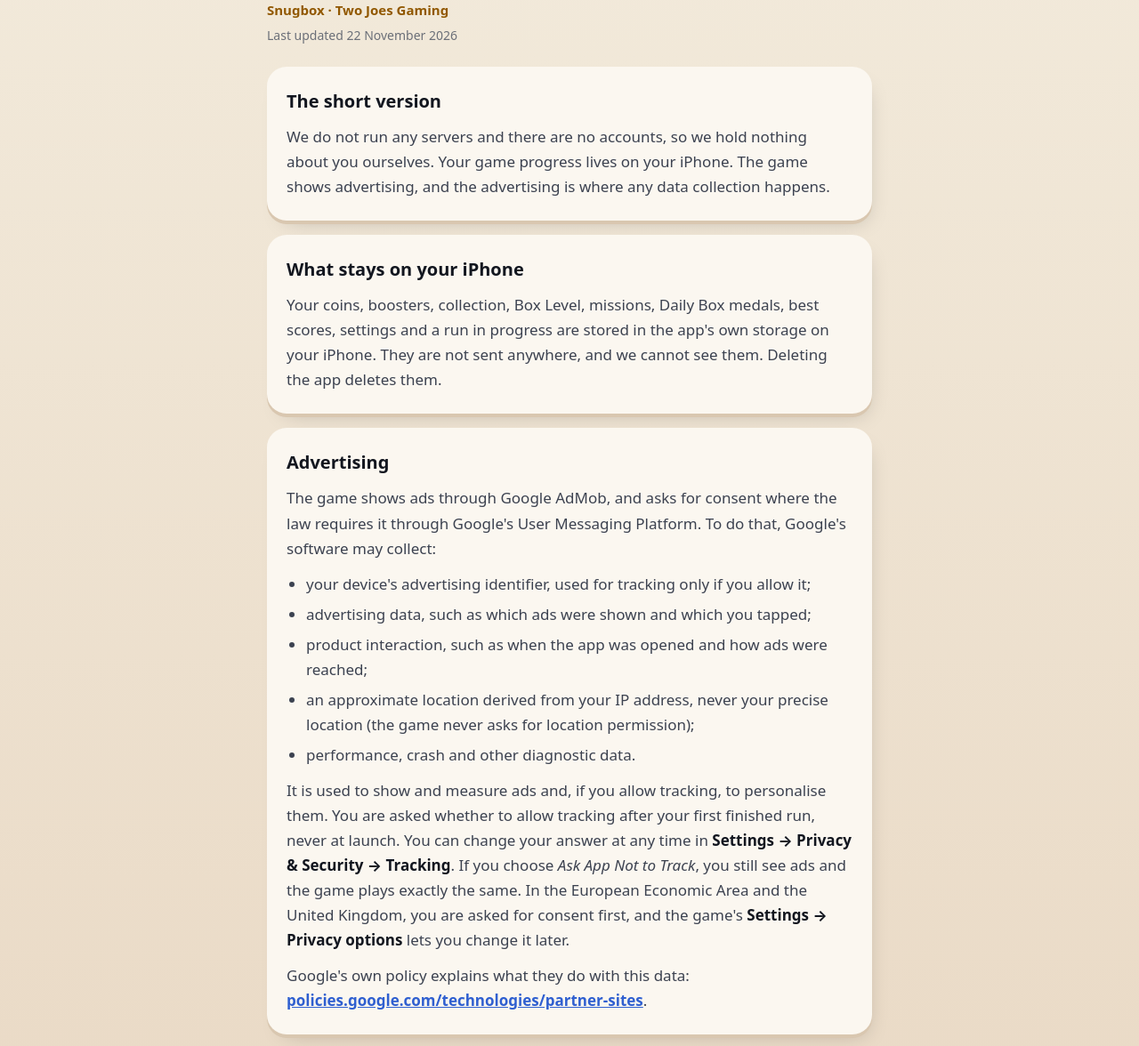
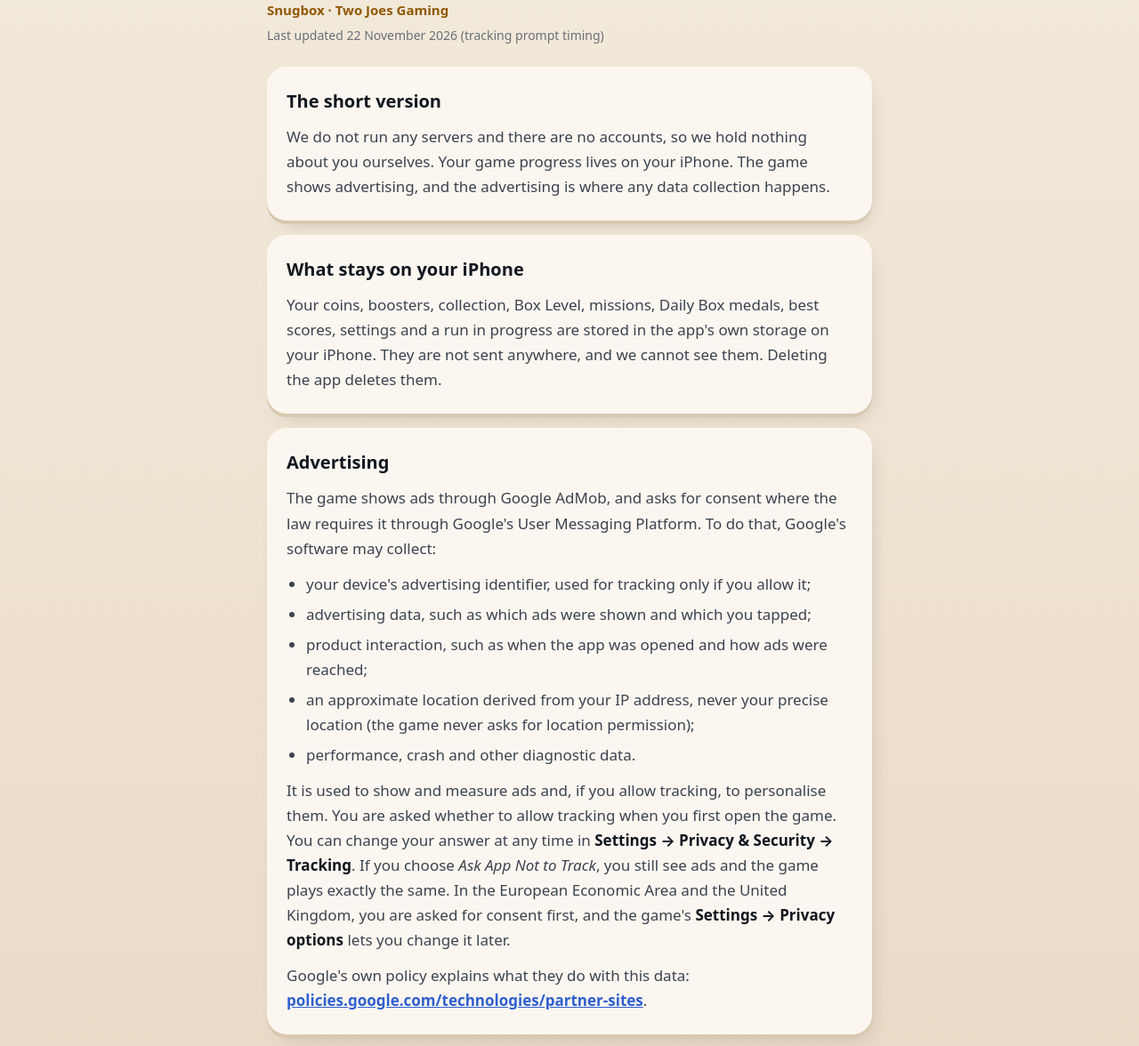
Before and after one commit to twojoesgaming-lab/snugbox-support, a plain HTML site: page privacy/index.html in a window 1280 px wide. Shown: the part 109-1285 px from the top of the page at 89% size. Drawn offline with Linux system fonts and the light colour scheme.

Commit message:
Tracking prompt now appears when the game first opens
Co-Authored-By: Claude Opus 5.5 <noreply@anthropic.com>

```diff
--- a/privacy/index.html
+++ b/privacy/index.html
@@ -38,7 +38,7 @@
   <header>
     <h1>Privacy Policy</h1>
     <div class="tag">Snugbox &middot; Two Joes Gaming</div>
-    <div class="updated">Last updated 22 November 2026</div>
+    <div class="updated">Last updated 22 November 2026 (tracking prompt timing)</div>
   </header>
 
   <div class="card">
@@ -67,7 +67,7 @@
       <li>performance, crash and other diagnostic data.</li>
     </ul>
     <p>It is used to show and measure ads and, if you allow tracking, to personalise them.
-      You are asked whether to allow tracking after your first finished run, never at launch.
+      You are asked whether to allow tracking when you first open the game.
       You can change your answer at any time in <b>Settings &rarr; Privacy &amp; Security &rarr;
       Tracking</b>. If you choose <i>Ask App Not to Track</i>, you still see ads and the game plays
       exactly the same. In the European Economic Area and the United Kingdom, you are asked for
```
Also changed, not shown: index.html (+2 -2 lines).
